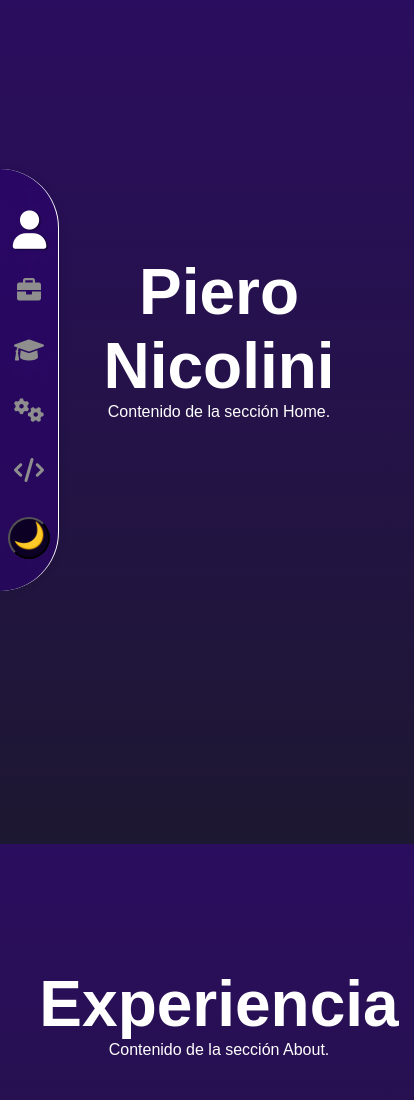
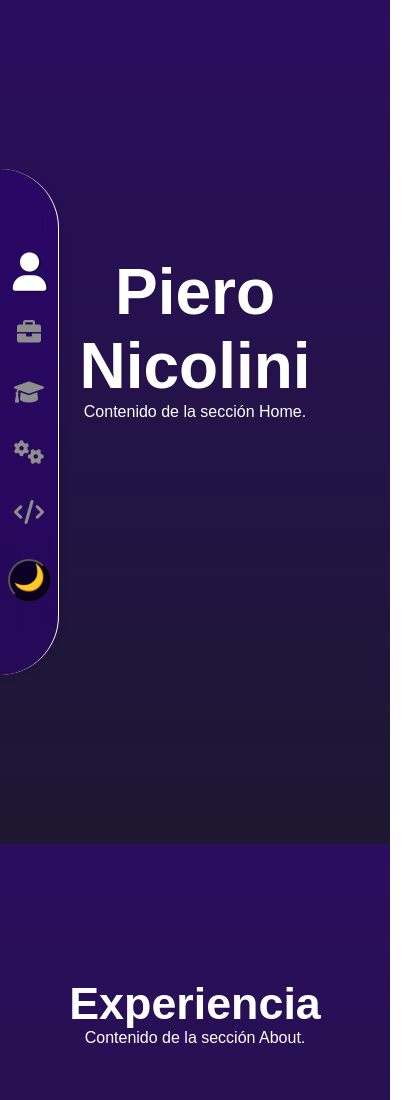
Before and after one commit to pyro-nicolini/new_curriculum, a plain HTML site: page index.html in a window 390 px wide. Shown: the top 1100 px of the page, 414 px wide, since content can reach past the window. Drawn offline with Linux system fonts and the light colour scheme.

Commit message:
add media query

```diff
--- a/assets/css/styles.css
+++ b/assets/css/styles.css
@@ -43,7 +43,7 @@ body {
   border-right: 1px solid var(--tb);
   padding: 1rem 0;
   position: fixed;
-  height: 50%;
+  height: 60vh;
   box-shadow: 0 2px 8px rgba(0, 0, 0, 0.1);
   backdrop-filter: blur(10px);
   border-top-right-radius: 80rem;
@@ -171,8 +171,7 @@ body.night-mode .nav a:hover {
 
 /* Main Content */
 .main-content {
-  margin-left: 1.5rem;
-  padding: 0 1rem;
+  text-wrap: wrap;
   width: 100%;
 }
 
@@ -192,5 +191,13 @@ h1 {
 }
 
 h2 {
-  font-size: 4rem;
+  font-size: 2.8rem;
 }
+
+
+@media (min-width: 400) {
+  body {
+  max-width: 400px;
+  }
+
+}
--- a/index.html
+++ b/index.html
@@ -3,7 +3,7 @@
 <head>
   <meta charset="UTF-8">
   <meta name="viewport" content="width=device-width, initial-scale=1.0">
-  <title>Linux-Style Sidebar CV</title>
+  <title>cv Piero Nicolini</title>
   <link rel="stylesheet" href="assets/css/styles.css">
   <link rel="stylesheet" href="https://cdnjs.cloudflare.com/ajax/libs/font-awesome/6.0.0-beta3/css/all.min.css">
 </head>
```
